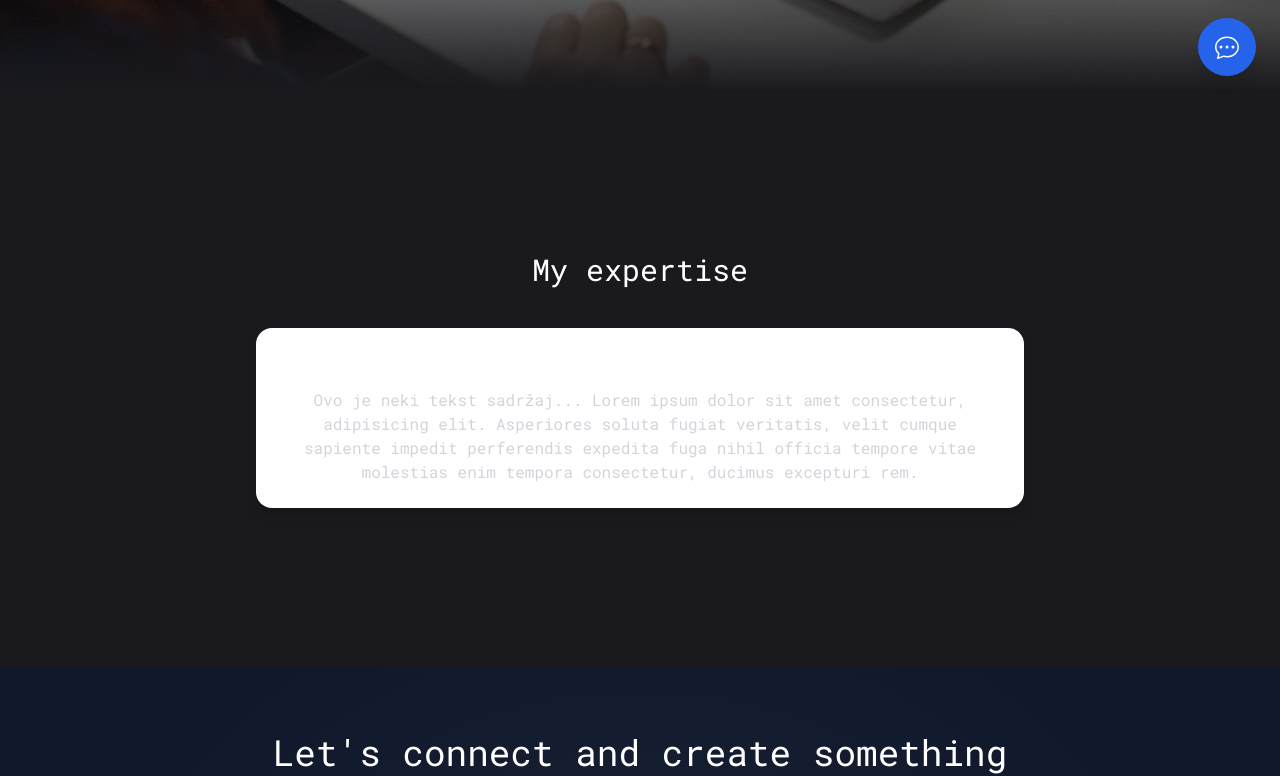
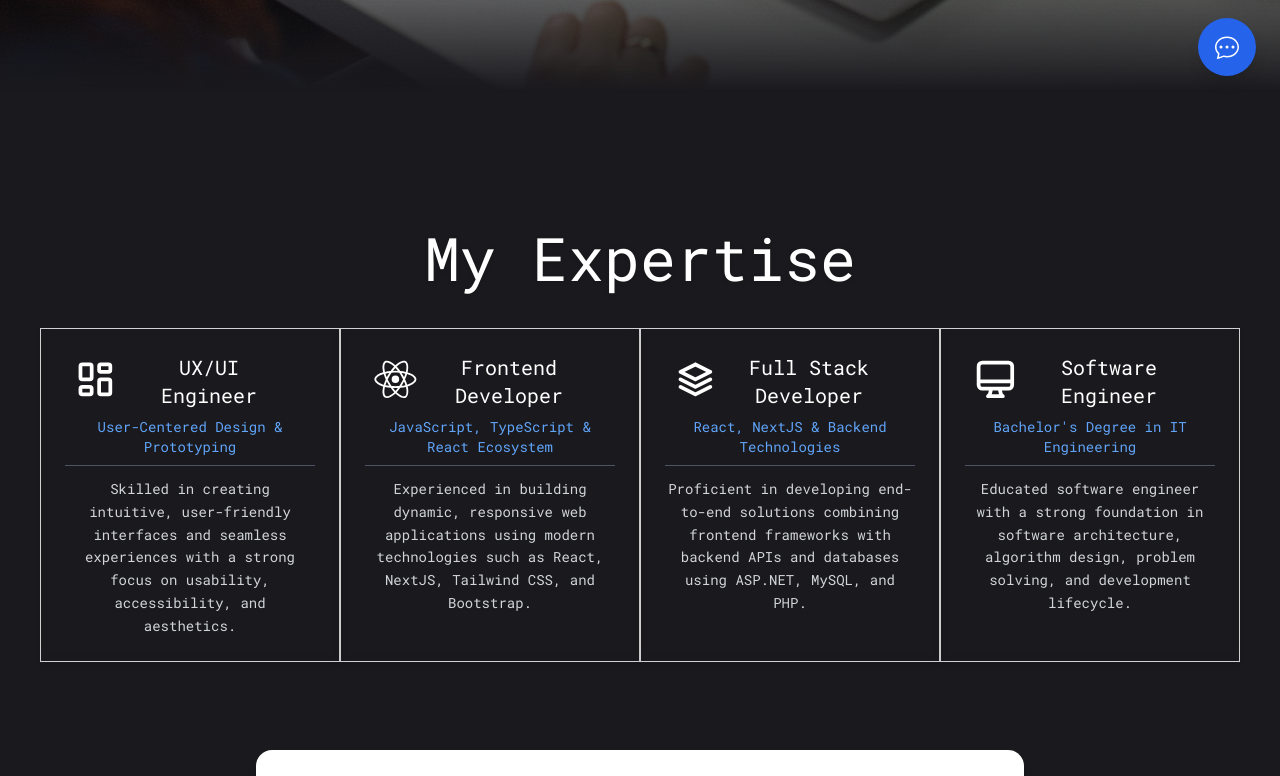
Before and after one commit to benndzamin/portfolio.client, a React (Vite) app: page / in a window 1280 px wide. Shown: the part 700-1476 px from the top of the page. Built offline with nearby package versions, Linux system fonts and the light colour scheme.

Commit message:
my expertise-finished

```diff
--- a/src/App.tsx
+++ b/src/App.tsx
@@ -7,6 +7,7 @@ import Spinner from "./components/Spinner";
 import FadeInOnScroll from "./components/FadeInOnScroll";
 import { motion, AnimatePresence } from "framer-motion";
 import Chat from "./components/Chat";
+import ExpertiseSection from "./components/ExpertiseSection";
 
 function App() {
   const [loading, setLoading] = useState(true);
@@ -58,7 +59,7 @@ function App() {
 
           <div
             id="background"
-            className="background-section grain-overlay scroll-mb-40 relative bg-cover bg-center overflow-hidden h-[90vh] mb-40"
+            className="background-section grain-overlay scroll-mb-40 relative bg-cover bg-center overflow-hidden h-[90vh] mb-10"
           >
             <div className="absolute inset-0 bg-black bg-opacity-50 flex flex-col items-center justify-center text-center px-4">
               <motion.h1
@@ -81,9 +82,7 @@ function App() {
           </div>
 
           <FadeInOnScroll delay={0.3}>
-            <div className="mb-10 text-center">
-              <h1 className="text-3xl text-white font-bold">My expertise</h1>
-            </div>
+            <ExpertiseSection />
           </FadeInOnScroll>
 
           <FadeInOnScroll delay={0.3}>
@@ -101,7 +100,7 @@ function App() {
             </Card>
           </FadeInOnScroll>
 
-          <FadeInOnScroll delay={0.4}>
+          <FadeInOnScroll delay={0.3}>
             <ContactMe />
           </FadeInOnScroll>
         </motion.main>
--- a/src/components/ContactInfo.tsx
+++ b/src/components/ContactInfo.tsx
@@ -64,9 +64,7 @@ const ContactInfo = () => {
             href={item.href}
             target={item.href.startsWith("http") ? "_blank" : undefined}
             rel="noopener noreferrer"
-            initial={{ opacity: 0 }}
-            animate={{ opacity: 1 }}
-            transition={{ delay: index * 0.2 + 0.2 }}
+            title={item.tooltip}
             className="text-white/90 hover:text-white underline-offset-4 hover:underline transition-all text-sm sm:text-base text-left"
           >
             {item.label}
--- /dev/null
+++ b/src/components/ExpertiseCard.tsx
@@ -0,0 +1,31 @@
+import { ReactNode } from "react";
+
+type ExpertiseCardProps = {
+  title: string;
+  subtitle: string;
+  description: string;
+  icon: ReactNode;
+};
+
+const ExpertiseCard = ({
+  title,
+  subtitle,
+  description,
+  icon,
+}: ExpertiseCardProps) => {
+  return (
+    <div className="border border-white/80 backdrop-blur-sm text-white p-6 w-full sm:w-[300px] transition duration-300 shadow-md relative">
+      <span className="absolute top-5 left-6 m-2 text-[2.8rem]">{icon}</span>
+      <span className="text-xl font-bold text-white max-w-40 flex flex-col items-center ml-16 mb-2">
+        {title}
+      </span>
+      <p className="text-sm text-blue-400 font-medium">{subtitle}</p>
+      <hr className="border-gray-600 my-2" />
+      <p className="text-gray-300 mt-3 text-sm leading-relaxed">
+        {description}
+      </p>
+    </div>
+  );
+};
+
+export default ExpertiseCard;
--- /dev/null
+++ b/src/components/ExpertiseSection.tsx
@@ -0,0 +1,43 @@
+import ExpertiseCard from "./ExpertiseCard";
+import { HiOutlineDesktopComputer } from "react-icons/hi";
+import { IoLogoReact } from "react-icons/io5";
+import { TbLayoutDashboard, TbStack2 } from "react-icons/tb";
+
+const ExpertiseSection = () => {
+  return (
+    <section className="py-16 px-4 text-center" id="expertise">
+      <h2 className="text-6xl font-bold text-white mb-10 mt-8 drop-shadow">
+        My Expertise
+      </h2>
+
+      <div className="flex flex-wrap justify-center">
+        <ExpertiseCard
+          title="UX/UI Engineer"
+          subtitle="User-Centered Design & Prototyping"
+          description="Skilled in creating intuitive, user-friendly interfaces and seamless experiences with a strong focus on usability, accessibility, and aesthetics."
+          icon={<TbLayoutDashboard />}
+        />
+        <ExpertiseCard
+          title="Frontend Developer"
+          subtitle="JavaScript, TypeScript & React Ecosystem"
+          description="Experienced in building dynamic, responsive web applications using modern technologies such as React, NextJS, Tailwind CSS, and Bootstrap."
+          icon={<IoLogoReact />}
+        />
+        <ExpertiseCard
+          title="Full Stack Developer"
+          subtitle="React, NextJS & Backend Technologies"
+          description="Proficient in developing end-to-end solutions combining frontend frameworks with backend APIs and databases using ASP.NET, MySQL, and PHP."
+          icon={<TbStack2 />}
+        />
+        <ExpertiseCard
+          title="Software Engineer"
+          subtitle="Bachelor's Degree in IT Engineering"
+          description="Educated software engineer with a strong foundation in software architecture, algorithm design, problem solving, and development lifecycle."
+          icon={<HiOutlineDesktopComputer />}
+        />
+      </div>
+    </section>
+  );
+};
+
+export default ExpertiseSection;
```
